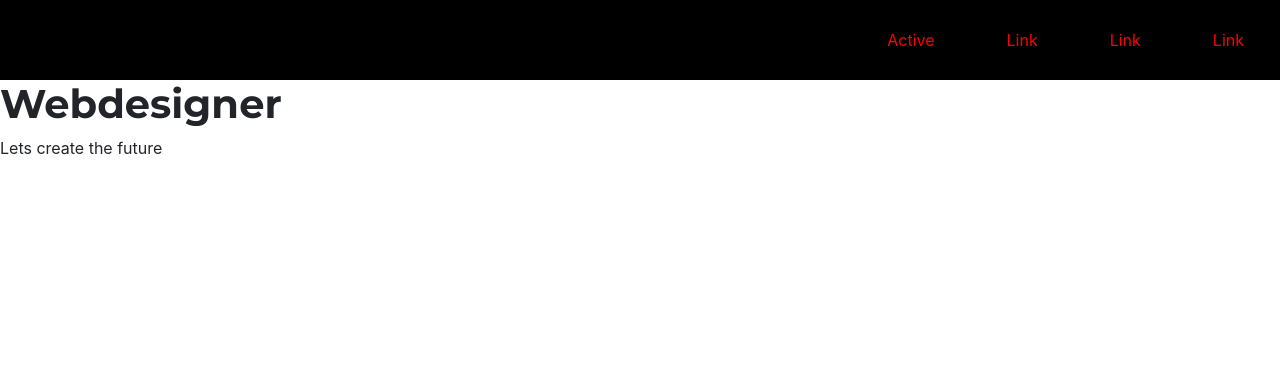
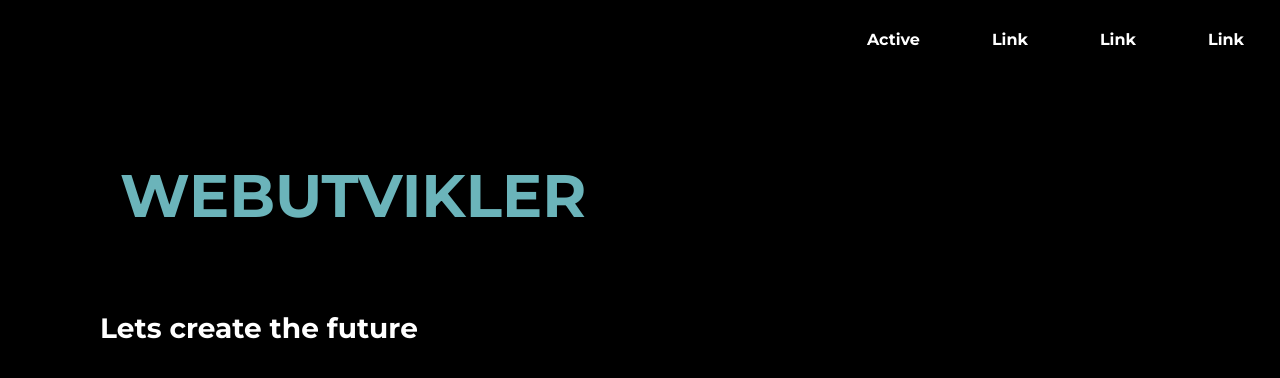
Before and after one commit to lonsoien/urban-portfolio, a React (Create React App) app: page / in a window 1280 px wide. Shown: the top 378 px of the page. Built offline with nearby package versions, Linux system fonts and the light colour scheme; a web font is replaced by a local one.

Commit message:
scss styling

```diff
--- a/src/components/Home.js
+++ b/src/components/Home.js
@@ -4,8 +4,8 @@ function Home () {
     return (
         <>
         <Menu />
-        <h1>Webdesigner</h1>
-        <p>Lets create the future</p>
+        <h1 className='first-text'>WEBUTVIKLER</h1>
+        <h3>Lets create the future</h3>
     </>
   );
 }
--- a/src/sass/partials/_layout.scss
+++ b/src/sass/partials/_layout.scss
@@ -0,0 +1,16 @@
+html,
+body {
+    height: 100%;
+}
+
+body {
+    background-color: black;
+    color: white;
+    display: flex;
+    flex-direction: column;
+}
+
+
+
+// To use incase later editing.
+// background-image: url("../../images/texture.png");
--- a/src/sass/partials/_menu.scss
+++ b/src/sass/partials/_menu.scss
@@ -7,5 +7,6 @@ background-color: black !important;
 }
 
 .nav-link {
-    color: red;
+    color: white;
+    font-family: 'Montserrat', sans-serif;
 }
--- a/src/sass/partials/_typography.scss
+++ b/src/sass/partials/_typography.scss
@@ -5,3 +5,15 @@ font-family: 'Montserrat', sans-serif;
 h4 {
     font-family: 'La Belle Aurore', cursive;
 }
+
+h1 {
+    font-size: 60px !important;
+    color: #6BB4BA;
+    margin: 30px;
+    margin-left: 70px;
+    padding: 50px;
+}
+
+h3 {
+    margin-left: 100px;
+}
--- a/src/sass/style.css
+++ b/src/sass/style.css
@@ -1,9 +1,33 @@
+html,
+body {
+  height: 100%;
+}
+
+body {
+  background-color: black;
+  color: white;
+  display: flex;
+  flex-direction: column;
+}
+
 h1, h2, h3 {
   font-family: "Montserrat", sans-serif;
 }
 
 h4 {
   font-family: "La Belle Aurore", cursive;
+}
+
+h1 {
+  font-size: 60px !important;
+  color: #6BB4BA;
+  margin: 30px;
+  margin-left: 70px;
+  padding: 50px;
+}
+
+h3 {
+  margin-left: 100px;
 }
 
 .justify-content-end.nav {
@@ -15,5 +39,6 @@ h4 {
 }
 
 .nav-link {
-  color: red;
+  color: white;
+  font-family: "Montserrat", sans-serif;
 }/*# sourceMappingURL=style.css.map */
```
Also changed, not shown: 1 other file (tests, documents, lock files or other folders).
